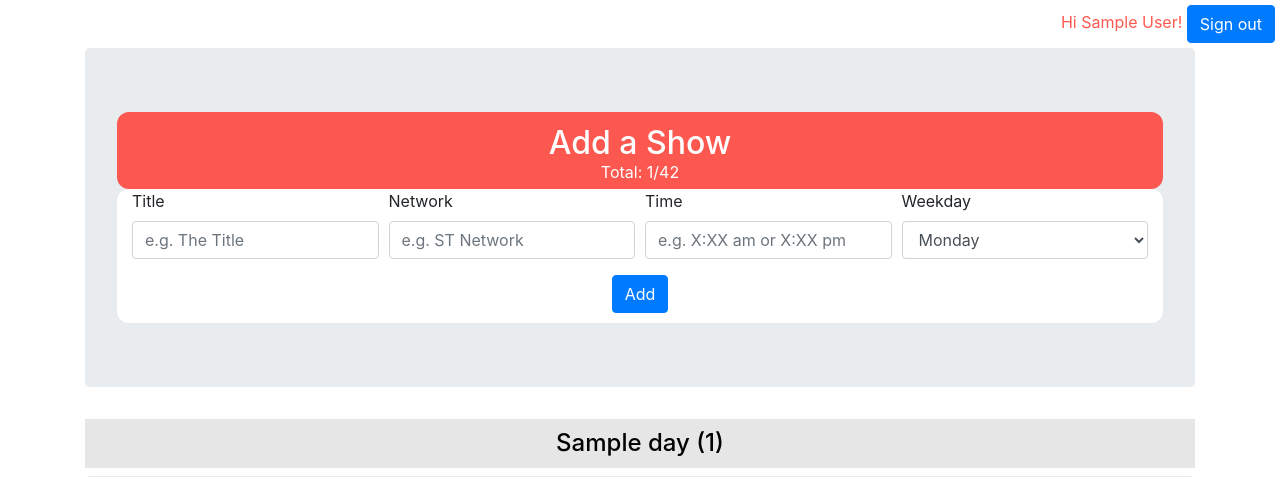
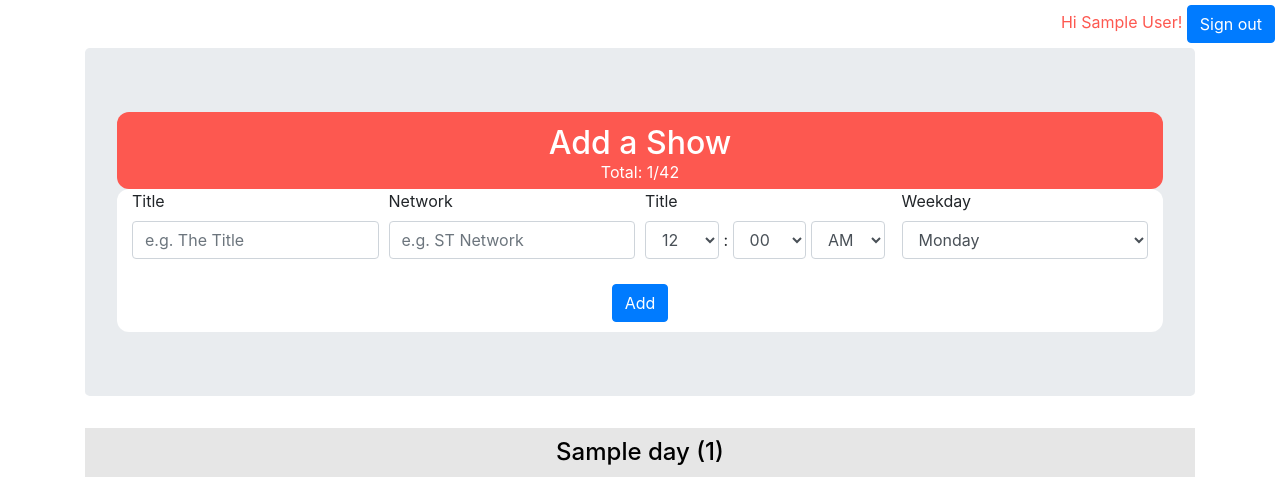
Before and after one commit to 1HectorAC/ShowTracker, a Flask app: template templates/dashboard.html in a window 1280 px wide, after a click on "Add a Show". Shown: the part 116-593 px from the top of the page. Run offline with Flask 2, Linux system fonts and the light colour scheme; the visitor is signed in with stand-in values (Sample User, id 1); the template is opened without the code that fills it: most values are stand-ins (such as "Sample title", 1, 10 or a date in 2020); some libraries are stand-ins or nearby versions.

Commit message:
Adjusted how time is set for adding a show in dashboard.html and user/models.py.

```diff
--- a/templates/dashboard.html
+++ b/templates/dashboard.html
@@ -27,8 +27,38 @@
                         <input type="text" name="network" class="form form-control" maxlength="40" placeholder="e.g. ST Network" required>
                     </div>
                     <div class="form-group col-md-3">
-                        <label for="time">Time</label>
-                        <input type="text" name="time" class="form form-control" maxlength="8" placeholder="e.g. X:XX am or X:XX pm" required>
+                        <p style="margin-bottom: 8px;">Title</p>
+                        <div>
+                            <label for="hours" hidden>minutes</label>
+                            <select name="hours" id="hours" class="form-control" style="width:30%; display: inline-block;">
+                                <option value="12">12</option>
+                                <option value="1">1</option>
+                                <option value="2">2</option>
+                                <option value="3">3</option>
+                                <option value="4">4</option>
+                                <option value="5">5</option>
+                                <option value="6">6</option>
+                                <option value="7">7</option>
+                                <option value="8">8</option>
+                                <option value="9">9</option>
+                                <option value="10">10</option>
+                                <option value="11">11</option>
+                            </select>
+                            <p style="display: inline-block;">:</p>
+                            <label for="minutes" hidden>hours</label>
+                            <select name="minutes" id="minutes" class="form-control" style="width:30%; display: inline-block;">
+                                <option value="00">00</option>
+                                <option value="15">15</option>
+                                <option value="30">30</option>
+                                <option value="45">45</option>
+                            </select>
+                            <label for="amOrPm" hidden>halfDay</label>
+                            <select name="amOrPm" id="amOrPm" class="form-control" style="width:30%; display: inline-block;">
+                                <option value="am">AM</option>
+                                <option value="pm">PM</option>
+                            </select>
+                        </div>
+
                     </div>
                     <div class="form-group col md-3">
                         <label for="weekday">Weekday</label>
```
Also changed, not shown: user/models.py (+5 -2 lines).
